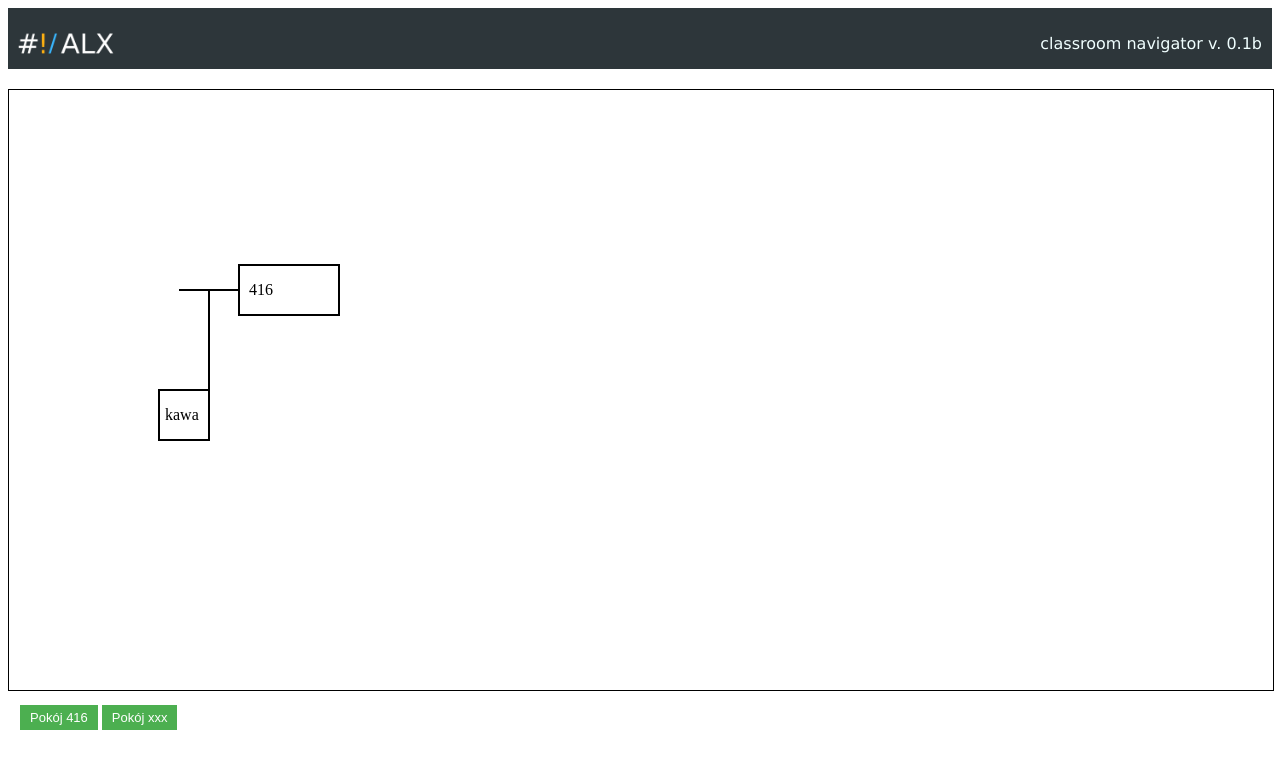
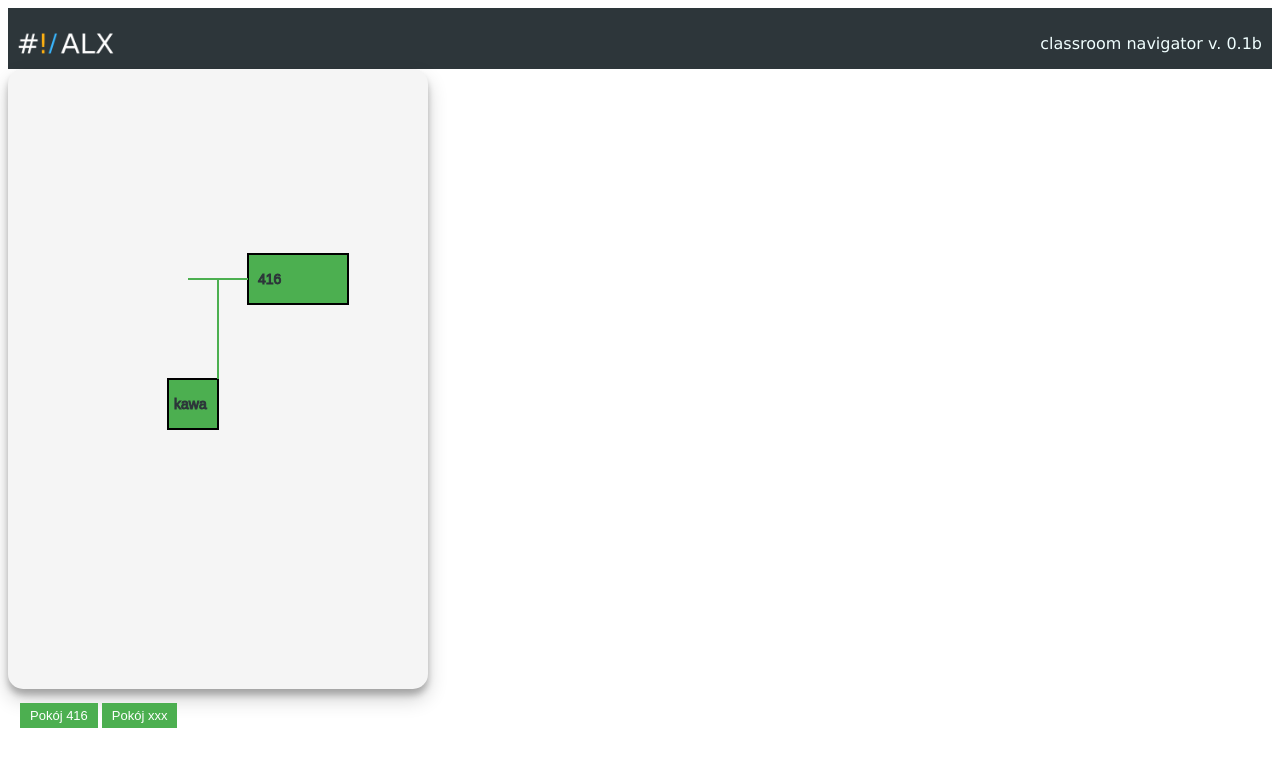
Before and after one commit to dev-com2020/office-map-app, an Angular app: page / in a window 1280 px wide. Shown: the top 768 px of the page. Built offline with nearby package versions, Linux system fonts and the light colour scheme.

Commit message:
nowy styl css

```diff
--- a/src/app/office-map/office-map.component.css
+++ b/src/app/office-map/office-map.component.css
@@ -1,10 +1,32 @@
 
 #map-container {
-    border: 1px solid black;
-    width: 100%;
-    height: 600px;
-    margin-top: 20px;
-  }
+  background-color: #f5f5f5;
+  border-radius: 15px;
+  box-shadow: 0 10px 20px rgba(0,0,0,0.19), 0 6px 6px rgba(0,0,0,0.23);
+  width: 420px;
+  height: 620px;
+  display: flex;
+  justify-content: center;
+  align-items: center;
+}
+
+#map-container svg {
+  stroke: #2d363a;
+}
+
+#map-container text {
+  fill: #2d363a;
+  font-family: 'Arial', sans-serif;
+  font-size: 14px;
+}
+
+#map-container rect {
+  fill: #4CAF50;
+}
+
+#map-container path {
+  stroke: #4CAF50;
+}
 
   nav {
     display: flex;
```
